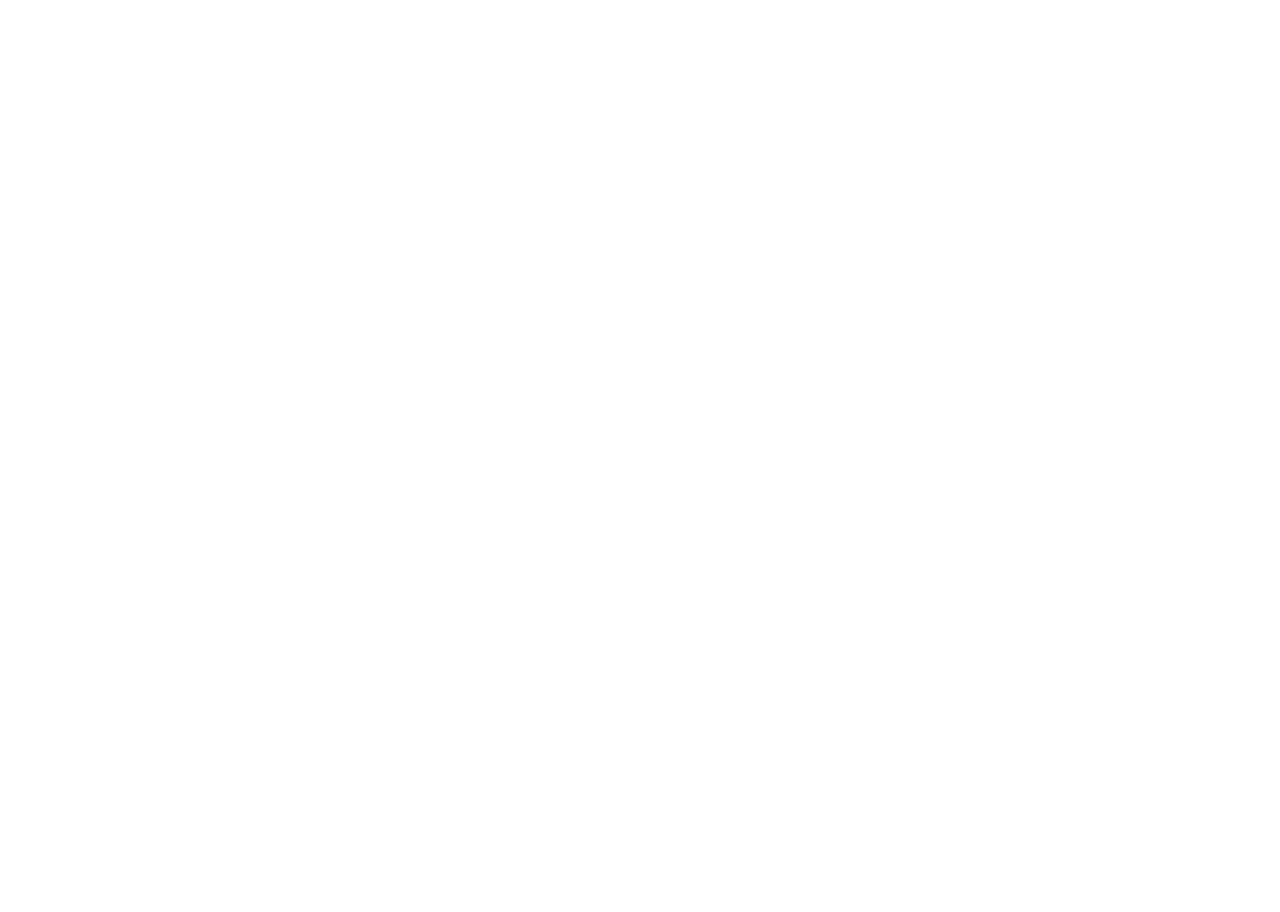
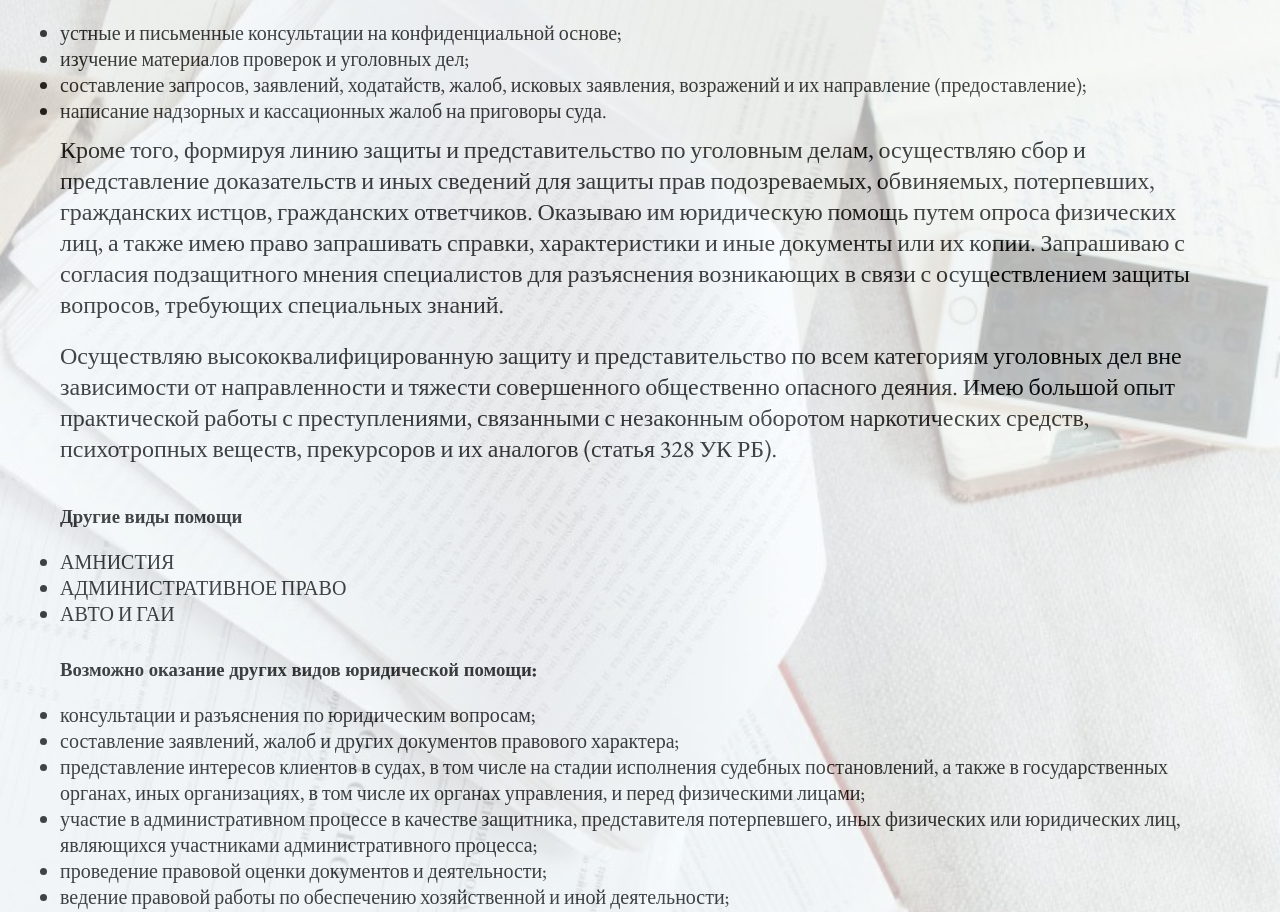
Before and after one commit to patciahevich/gritsuk, a React (Create React App) app: page / in a window 1280 px wide. Shown: the part 2038-2950 px from the top of the page. Before the commit the page ends 1831 px from the top, so only its background shows below. Built offline with nearby package versions, Linux system fonts and the light colour scheme.

Commit message:
feat: implement help section

```diff
--- a/src/App.tsx
+++ b/src/App.tsx
@@ -3,6 +3,7 @@ import './App.scss';
 import Main from './main/main';
 import License from './license/license';
 import About from './about/about';
+import Help from './help/help';
 
 function App() {
   return (
@@ -10,6 +11,7 @@ function App() {
     <Main />
     <License/>
     <About/>
+    <Help/>
     </>
   );
 }
--- a/src/about/about.scss
+++ /dev/null
@@ -1,10 +0,0 @@
-@import '../index.scss';
-
-.about {
-  padding: 10px 60px;
-
-  & p {
-    font-size: 24px;
-    margin-bottom: 20px;
-  }
-}
--- a/src/about/about.tsx
+++ b/src/about/about.tsx
@@ -1,5 +1,3 @@
-import './about.scss';
-
 function About() {
   return (
     <section className='about' id='about'>
--- /dev/null
+++ b/src/help/help.scss
@@ -0,0 +1,16 @@
+.help {
+  position: relative;
+  color: black;
+}
+
+.help::before {
+  content: "";
+  position: absolute;
+  top: 0;
+  left: 0;
+  right: 0;
+  bottom: 0;
+  background-image: url(../../public/help.jpg);
+  background-size: cover;
+  opacity: 0.3;
+}
--- /dev/null
+++ b/src/help/help.tsx
@@ -0,0 +1,38 @@
+import './help.scss';
+
+function Help() {
+  return(
+    <section className='help' id='help'>
+      <h2> Виды помощи</h2>
+      <p>С учетом продолжительности работы в уголовно-правовой сфере и наличия практического опыта, основной отраслью права, в которой я осуществляю адвокатскую деятельность, является УГОЛОВНАЯ . Она включает:</p>
+      <ul>
+        <li>устные и письменные консультации на конфиденциальной основе;</li>
+        <li>изучение материалов проверок и уголовных дел;</li>
+        <li>составление запросов, заявлений, ходатайств, жалоб, исковых заявления, возражений и их направление (предоставление);</li>
+        <li>написание надзорных и кассационных жалоб на приговоры суда.</li>
+      </ul>
+      <p>Кроме того, формируя линию защиты и представительство по уголовным делам, осуществляю сбор и представление доказательств и иных сведений для защиты прав подозреваемых, обвиняемых, потерпевших, гражданских истцов, гражданских ответчиков. Оказываю им юридическую помощь путем опроса физических лиц, а также имею право запрашивать справки, характеристики и иные документы или их копии. Запрашиваю с согласия подзащитного мнения специалистов для разъяснения возникающих в связи с осуществлением защиты вопросов, требующих специальных знаний.</p>
+      <p>Осуществляю высококвалифицированную защиту и представительство по всем категориям уголовных дел вне зависимости от направленности и тяжести совершенного общественно опасного деяния. Имею большой опыт практической работы с преступлениями, связанными с незаконным оборотом наркотических средств, психотропных веществ, прекурсоров и их аналогов (статья 328 УК РБ).</p>
+      <h3>Другие виды помощи</h3>
+      <ul>
+        <li>АМНИСТИЯ</li>
+        <li>АДМИНИСТРАТИВНОЕ ПРАВО</li>
+        <li>АВТО И ГАИ</li>
+      </ul>
+      <h3>Возможно оказание других видов юридической помощи:</h3>
+      <ul>
+        <li>консультации и разъяснения по юридическим вопросам;</li>
+        <li>составление заявлений, жалоб и других документов правового характера;</li>
+        <li>представление интересов клиентов в судах, в том числе на стадии исполнения судебных постановлений, а также в
+                государственных органах, иных организациях, в том числе их органах управления, и перед физическими лицами;</li>
+        <li>участие в административном процессе в качестве защитника, представителя потерпевшего, иных физических или юридических лиц, являющихся участниками административного процесса;</li>
+        <li>проведение правовой оценки документов и деятельности;</li>
+        <li>ведение правовой работы по обеспечению хозяйственной и иной деятельности;</li>
+        <li>совершение от имени и в интересах клиентов юридически значимых действий в пределах полномочий, предоставленных клиентом и законодательством;</li>
+        <li>оказание иных видов юридической помощи.</li>
+      </ul>
+    </section>
+  )
+}
+
+export default Help;
--- a/src/index.scss
+++ b/src/index.scss
@@ -39,3 +39,24 @@ h2 {
   color: $gold;
   text-align: center;
 }
+
+section {
+  padding: 10px 60px;
+
+  & p {
+    font-size: 24px;
+    margin-bottom: 20px;
+  }
+
+  & h3 {
+    padding: 20px 0;
+  }
+
+  & ul {
+    padding-bottom: 10px;
+
+    & li {
+      font-size: 20px;
+    }
+  }
+}
```
Also changed, not shown: public/help.jpg (added).
